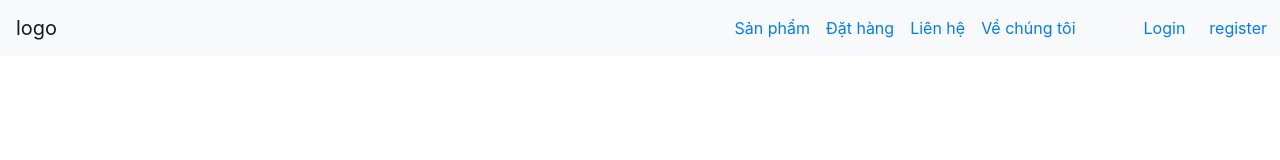
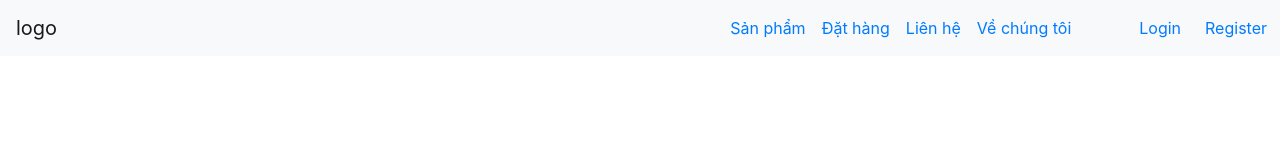
Before and after one commit to nmtoan251998/cacao-app-view, a React (Create React App) app: page / in a window 1280 px wide. Shown: the top 160 px of the page. Built offline with nearby package versions, Linux system fonts and the light colour scheme.

Commit message:
fix navbar

```diff
--- a/src/components/navbar.js
+++ b/src/components/navbar.js
@@ -24,7 +24,7 @@ class NavComponent extends Component {
               </NavItem>
               <NavItem>
                 <NavLink>
-                    <Link className="p-1 Auth-link" to="/auth/register">register</Link>
+                    <Link className="p-1 Auth-link" to="/auth/register">Register</Link>
                 </NavLink>
               </NavItem>
             </div>
```
